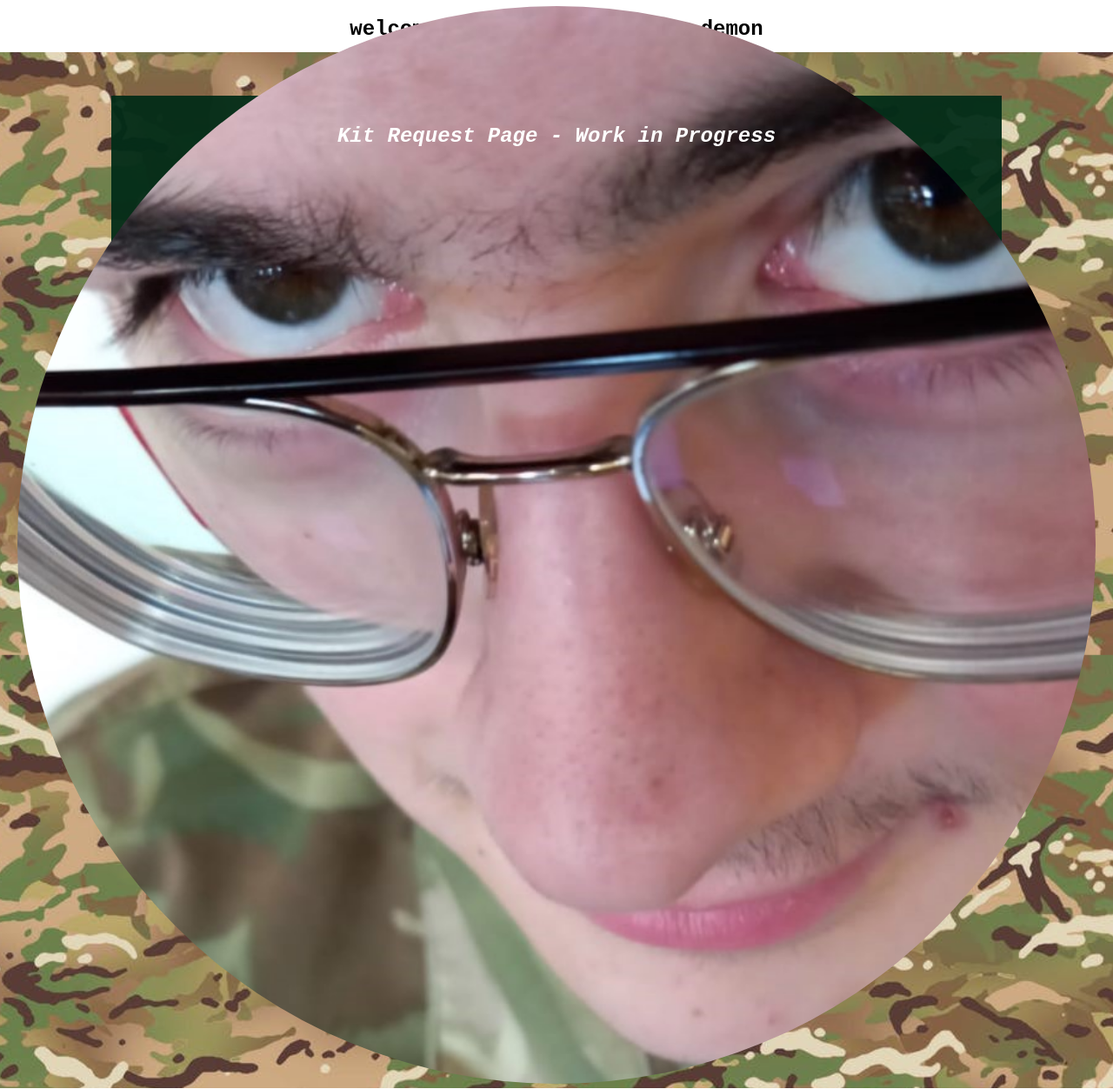
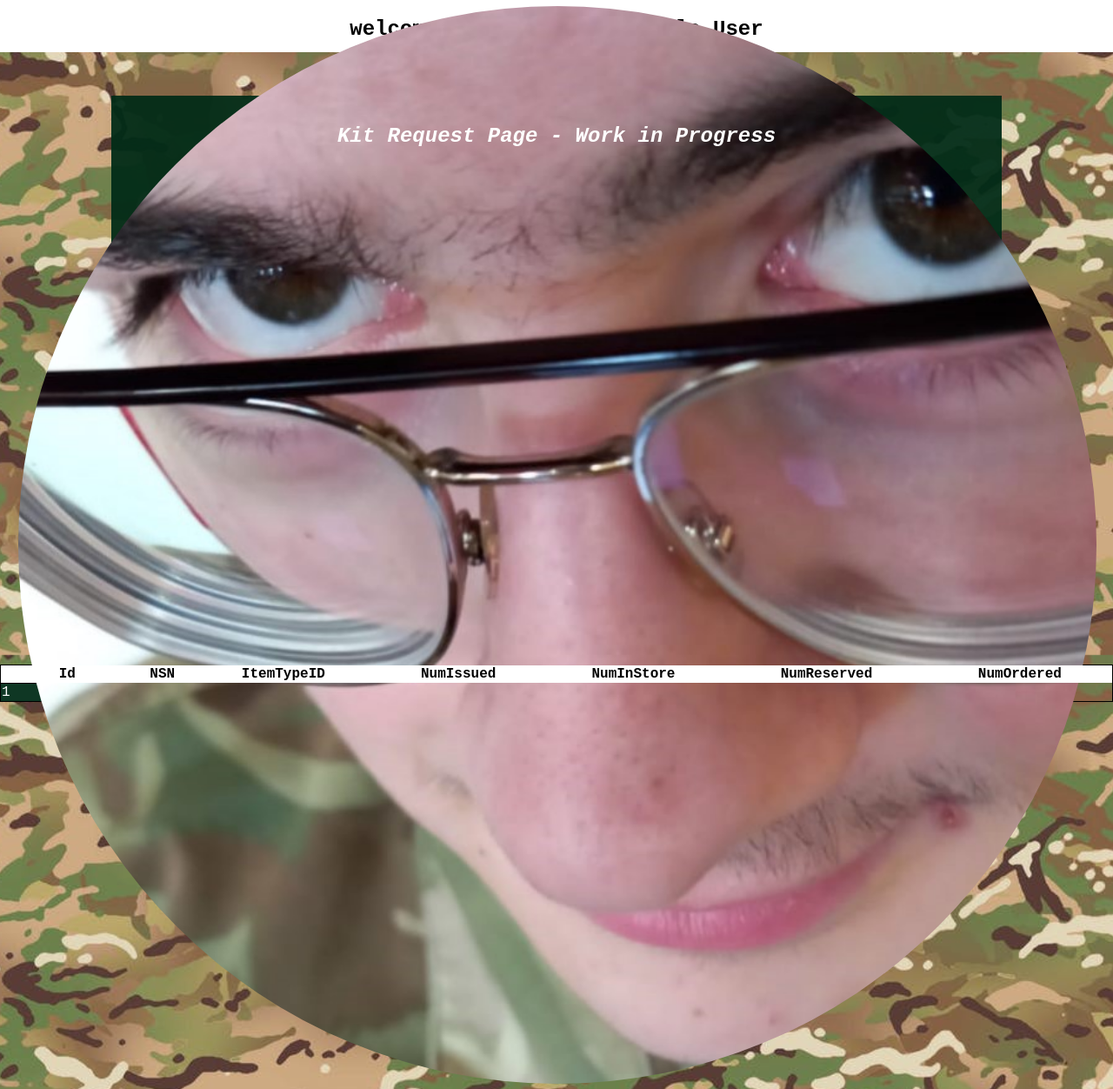
Before and after one commit to Omagar1/CadetLink, a PHP site: page /kitRequest.php in a window 1280 px wide. Shown: the part 47-1299 px from the top of the page at 87% size. Run offline with PHP 8.4, Linux system fonts and the light colour scheme; the visitor is signed in with stand-in values (Sample User, id 1); tables that the repository leaves empty or names only in its code hold one stand-in row (values such as "Sample post").

Commit message:
Uniform table Works !
 Mess around with styles a bit to make table work,

cant get it in the div main
style only works if directly on page

```diff
--- a/kitRequest.php
+++ b/kitRequest.php
@@ -7,10 +7,39 @@
       <link rel="preconnect" href="https://fonts.gstatic.com" crossorigin>
       <link href="https://fonts.googleapis.com/css2?family=Bebas+Neue&display=swap" rel="stylesheet">
       <meta name="viewport" content="width=device-width, initial-scale=1.0">
-      <script>
+      <style>
+      /* ----------------------------- table stuff  -----------------------------  */
+        table {
+          border: 1px solid black;
+          border-collapse: collapse;
+        }
+        td{
+          width: 150px;
+          border: 1px solid black;
+          background-color: rgb(0, 43, 23, 0.938);
+        }
+        th{
+          color: black;
+          background-color: white;
+        }
+        .tableDisplay{
+          width: 100%;
+        }
+        tr:nth-child(even) {
+          background-color: #f2f2f2;
+        }
+
+        th {
+          position: sticky;
+          top: 0; /* Don't forget this, required for the stickiness */
+          box-shadow: 0 2px 2px -1px rgba(0, 0, 0, 0.4);
+        }
+      </style>
+
       <?php
-        //echo "<table style='border: solid 1px black;'>";
-        //echo "<tr><th>Id</th><th>NSN</th><th>ItemTypeID</th><th>NumIssued</th><th>NumInStore</th><th>NumReserved</th><th>NumOrdered</th></tr>";
+      session_start();
+      echo "<table class = 'tableDisplay' >";
+      echo "<tr><th>Id</th><th>NSN</th><th>ItemTypeID</th><th>NumIssued</th><th>NumInStore</th><th>NumReserved</th><th>NumOrdered</th></tr>";
 
       class TableRows extends RecursiveIteratorIterator {
           function __construct($it) {
@@ -18,7 +47,7 @@
           }
 
           function current() {
-                return "<td style='width: 150px; border: 1px solid black;'>" . parent::current(). "</td>";
+              return "<td>" . parent::current(). "</td>";
           }
 
           function beginChildren() {
@@ -30,7 +59,7 @@
           }
         }
       ?>
-        </script>
+
     </head>
 
     <body id = "test">
@@ -40,14 +69,15 @@
       </div>
 
       <div id="navbarDash">
-        <h2 class ="navBarDashTxt"> welcome Sgt sleep paralysis demon</h2>
+        <h2 class ="navBarDashTxt"> welcome <?php echo $_SESSION['rank']. " ";
+            echo $_SESSION['fname']. " ";
+            echo $_SESSION['lname'];?></h2>
         <img class = "profilePic" src="images/SgtWagar.jpg" alt="SgtDefalt" width="auto" height="150">
       </div>
       <div id="container">
 
         <div id="main">
             <h2>Kit Request Page - Work in Progress </h2>
-        <script>
           <?php
           $servername = "2-12.co.uk";
           $username = "jrowden";
@@ -70,9 +100,10 @@
           }
           $conn = null;
           echo "</table>";
-          echo "this ran"
+
+          //style='width: 150px; border: 1px solid black; background-color: rgb(0, 43, 23, 0.938);'
+          //style='border: solid 1px black;'
           ?>
-          </script>
 
 
         </div>
--- a/main.css
+++ b/main.css
@@ -3,6 +3,26 @@
     font-family: 'Courier New', monospace;
 
 }
+/* ----------------------------- table stuff  -----------------------------  */
+/*table {
+  border: 1px solid black;
+  border-collapse: collapse;
+}
+td{
+  width: 150px;
+  border: 1px solid black;
+  background-color: rgb(0, 43, 23, 0.938);
+}
+th{
+  color: black;
+  background-color: white;
+}
+.tableDisplay{
+  width: 100%;
+}
+tr:nth-child(even) {
+  background-color: #f2f2f2;
+} */
 
 
 
@@ -40,7 +60,7 @@ h1{
     height: auto;
     width: 100%;
     border: 5% solid white;
-    margin: 0px;
+    margin: 1px;
     margin-top: -40px;
   }
   .backArrow{
```
Lines whose indentation alone changed are shown as unchanged.
